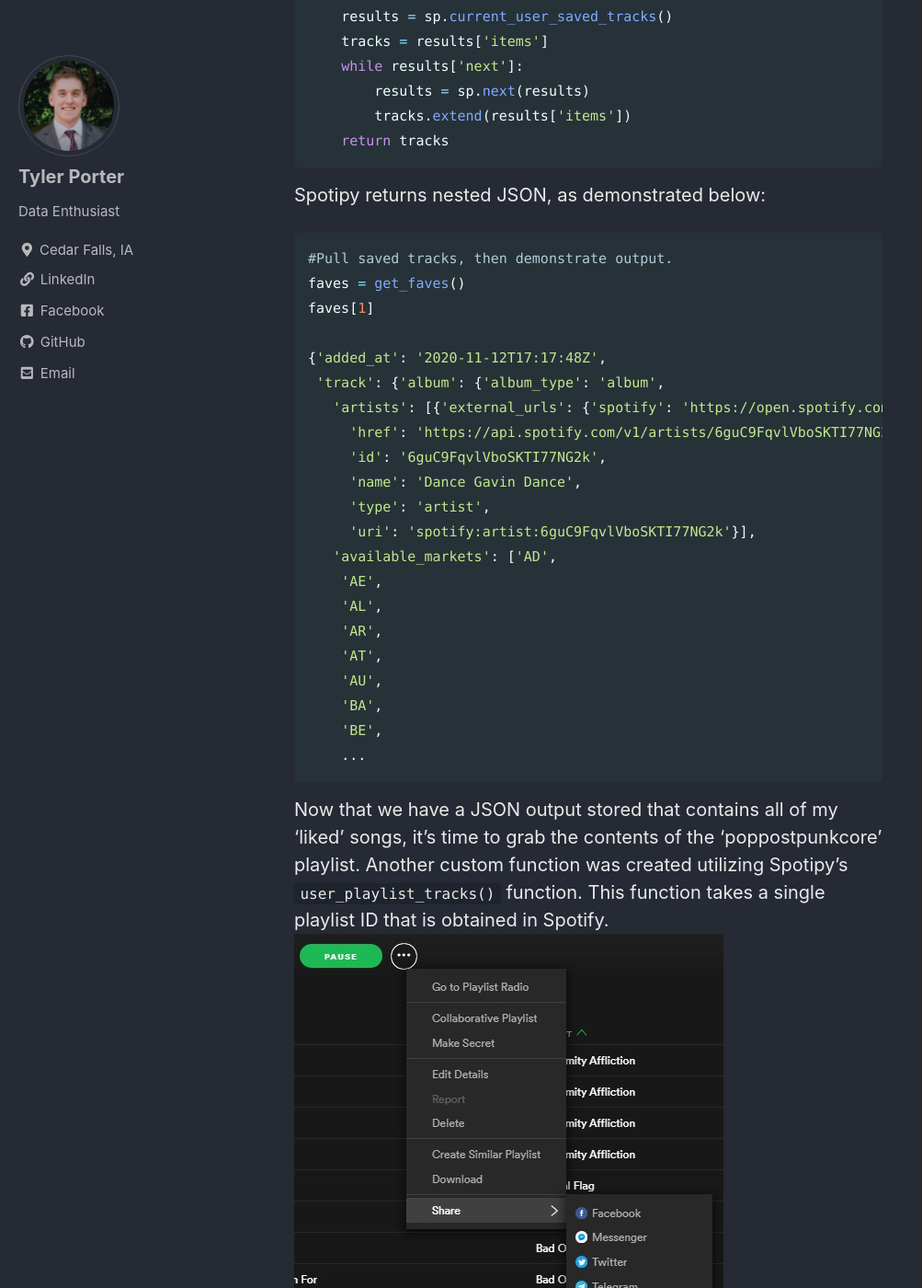
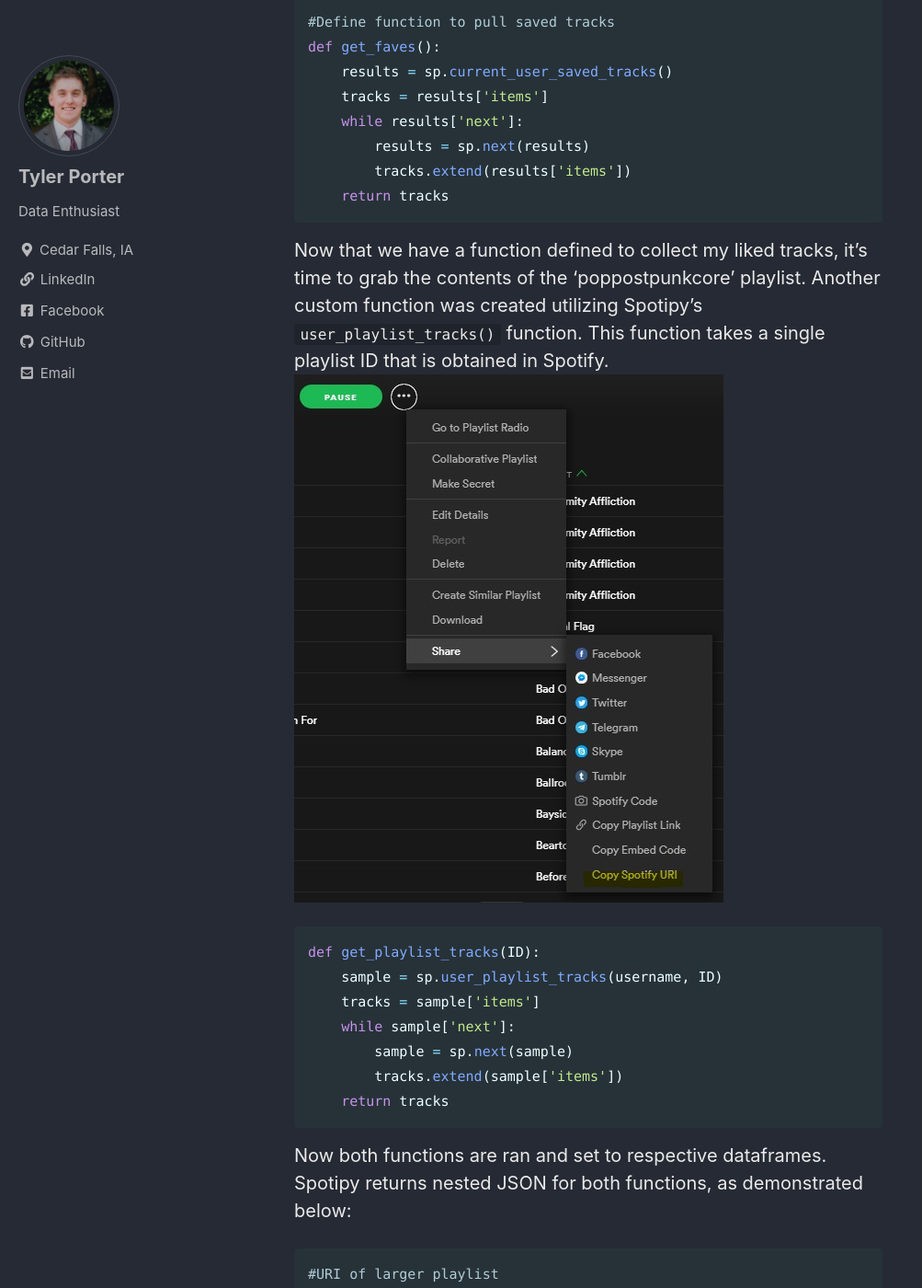
Before and after one commit to tyljporter/typo.github.io, a Jekyll site: the page built from _posts/2020-11-08-Spotify.md, in a window 1280 px wide and 1400 px high, scrolled down 2690 px. Shown: the whole window at 92% size, without its empty margins (0-1003 px from the left). Built offline with Jekyll 4.4.1, drawn with Linux system fonts in a browser that asks for light colours; cached includes are drawn as plain includes; some of the changed text lies outside the part shown.

Commit message:
Spotify v19

````diff
--- a/_posts/2020-11-08-Spotify.md
+++ b/_posts/2020-11-08-Spotify.md
@@ -64,7 +64,7 @@
 
 
 Now we are authorized and ready to start pulling some data!
-The first step is to utilize Spotipy's `current_user_saved_tracks()` to pull my library of saved tracks.
+The first step is to utilize Spotipy's `current_user_saved_tracks()` to pull my library of saved tracks. This defined function doesn't take any variables, but spotipy's function uses the username that is passed during the authentication process.
 A custom function was created to return *all* saved tracks; Note: Spotipy returns paginated results with a 20 item limit. To learn more, click [here](https://spotipy.readthedocs.io/en/2.16.1/#spotipy.client.Spotify.current_user_saved_tracks).
 ```python
 #Define function to pull saved tracks
@@ -77,10 +77,28 @@
     return tracks
 ```
 
-Spotipy returns nested JSON, as demonstrated below:
+
+Now that we have a function defined to collect my liked tracks, it's time to grab the contents of the 'poppostpunkcore' playlist.
+Another custom function was created utilizing Spotipy's `user_playlist_tracks()` function. This function takes a single playlist ID that is obtained in Spotify.
+<img src="{{ site.url }}{{ site.baseurl }}/images/SpotifyURI.jpg" alt="Get spotify platlist URI">
+
 ```python
-#Pull saved tracks, then demonstrate output.
+def get_playlist_tracks(ID):
+    sample = sp.user_playlist_tracks(username, ID)
+    tracks = sample['items']
+    while sample['next']:
+        sample = sp.next(sample)
+        tracks.extend(sample['items'])
+    return tracks
+```
+Now both functions are ran and set to respective dataframes.
+Spotipy returns nested JSON for both functions, as demonstrated below:
+```python
+#URI of larger playlist
+#Pull both sets of tracks, then demonstrate output.
+ID = 'spotify:playlist:3dgfLqrR0v70pKNb961q6q'
 faves = get_faves()
+playlist = get_playlist_tracks(ID)
 faves[1]
 
 {'added_at': '2020-11-12T17:17:48Z',
@@ -101,17 +119,3 @@
     'BE',
     ...
 ```
-
-Now that we have a JSON output stored that contains all of my 'liked' songs, it's time to grab the contents of the 'poppostpunkcore' playlist.
-Another custom function was created utilizing Spotipy's `user_playlist_tracks()` function. This function takes a single playlist ID that is obtained in Spotify.
-<img src="{{ site.url }}{{ site.baseurl }}/images/SpotifyURI.jpg" alt="Get spotify platlist URI">
-
-```python
-def get_playlist_tracks(ID):
-    sample = sp.user_playlist_tracks(username, ID)
-    tracks = sample['items']
-    while sample['next']:
-        sample = sp.next(sample)
-        tracks.extend(sample['items'])
-    return tracks
-```
````
